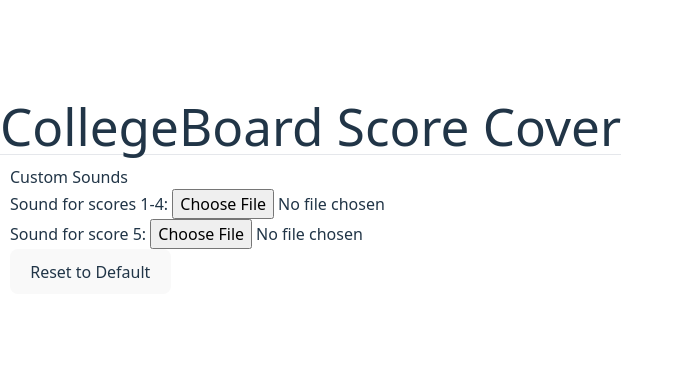
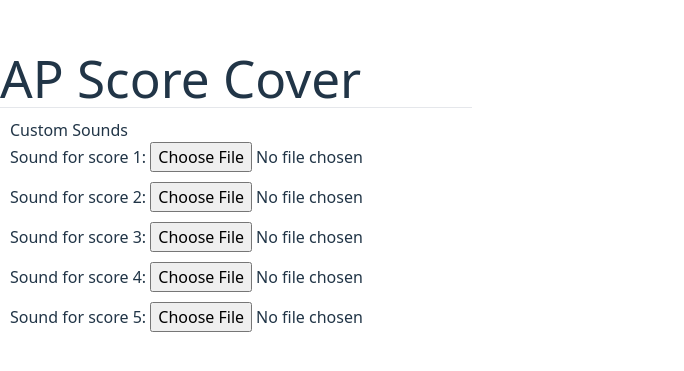
Before and after one commit to alaramartin/ap-score-cover, a React (Vite) app: page / in a window 1280 px wide. Shown: the part 199-570 px from the top of the page, without its empty margins (0-684 px from the left). Built offline with nearby package versions, Linux system fonts and the light colour scheme; the HTML template or start-up script is replaced by a standard one.

Commit message:
actually learned the basics of react and came back; struggling with saving the state of uploaded files when popup open/close

```diff
--- a/src/App.tsx
+++ b/src/App.tsx
@@ -1,4 +1,6 @@
-import Header from './components/Header.tsx'
+import Header from "./components/Header.tsx";
+import FileUpload from "./components/FileUpload.tsx";
+import { useState, useEffect } from "react";
 
 /*
 chrome.storage.local.set({ key: value }).then(() => {
@@ -17,40 +19,61 @@
 function App() {
   console.log("please");
 
-  const handleScoreUpload = async (e: React.ChangeEvent<HTMLInputElement>) => {
+  // initialize with the state in chrome.storage. if nothing in chrome.storage, then null
+  const [soundFileUploads, setSoundFileUpload] = useState<
+    Record<number, string | null>
+  >({
+    1: null,
+    2: null,
+    3: null,
+    4: null,
+    5: null,
+  });
+  // run when component first mounts
+  useEffect(() => {
+    chrome.storage.local.get(["soundUploads"]).then((result) => {
+      if (result.soundUploads) {
+        setSoundFileUpload(result.soundUploads);
+      }
+    });
+  }, []);
+
+  const handleScoreUpload =
+    (score: number) => async (e: React.ChangeEvent<HTMLInputElement>) => {
       console.log("handled");
 
       try {
         // get the inputted file
         const file = e.target.files?.[0];
         console.log(file);
+        // setFile(file);
         // json stringify the audio file in base64
         if (file) {
           const fileBase64 = await getBase64(file);
-        const score = e.target.id;
           console.log(score);
-        // save it as its number (as the key) with chrome.storage.local
-        chrome.storage.local.set({ [score] : fileBase64 }).then(() => {
-          console.log("set");
+
+          // save the state of the fileupload
+          const newState = { ...soundFileUploads, [score]: fileBase64 };
+          setSoundFileUpload(newState);
+          // save the state in chrome storage
+          await chrome.storage.local.set({
+            ["soundUploads"]: newState,
           });
-
-      }
-      else {
+        } else {
           console.log("nothing uploaded");
         }
-    }
-    catch (error) {
+      } catch (error) {
         console.error("failed to save sound", error);
       }
-  }
+    };
 
-  const resetSounds = async () => {
-    await chrome.storage.local.remove(['5', 'low']);
-    console.log("removed");
-  }
+  // const resetSounds = async () => {
+  //   await chrome.storage.local.remove(["uploads"]);
+  //   console.log("removed");
+  // };
 
   // convert a file to a base64 string, returns a promise
-  async function getBase64(file:File): Promise<string> {
+  async function getBase64(file: File): Promise<string> {
     return new Promise((resolve, reject) => {
       const reader = new FileReader();
       reader.readAsDataURL(file);
@@ -58,29 +81,34 @@
         resolve(reader.result as string);
       };
       reader.onerror = function (error) {
-        console.log('Error: ', error);
+        console.log("Error: ", error);
         reject(error);
       };
     });
   }
 
-  return(
-    <div>
+  const scores = [1, 2, 3, 4, 5];
+
+  return (
+    <>
       <Header />
-      <div style={{ padding: '10px' }}>
+      <div style={{ padding: "10px" }}>
         <h3>Custom Sounds</h3>
-        <div>
-          <label>Sound for scores 1-4: </label>
-          <input type="file" id="low" accept=".mp3,.wav,.ogg" onChange={handleScoreUpload} />
+        {scores.map((score) => (
+          <div key={score} style={{ marginBottom: "10px" }}>
+            <FileUpload onChange={handleScoreUpload(score)} score={score} />
+            {soundFileUploads[score] && (
+              <div
+                style={{ color: "green", fontSize: "12px", marginTop: "5px" }}
+              >
+                Custom sound uploaded
               </div>
-        <div>
-          <label>Sound for score 5: </label>
-          <input type="file" id="5" accept=".mp3,.wav,.ogg" onChange={handleScoreUpload} />
+            )}
           </div>
-        <button onClick={resetSounds}>Reset to Default</button>
+        ))}
       </div>
-    </div>
+    </>
   );
 }
 
-export default App
+export default App;
--- /dev/null
+++ b/src/components/FileUpload.tsx
@@ -0,0 +1,17 @@
+import React from "react";
+
+interface Props {
+  onChange: React.ChangeEventHandler<HTMLInputElement>;
+  score: number;
+}
+
+function FileUpload({ onChange, score }: Props) {
+  return (
+    <>
+      <label>Sound for score {score}: </label>
+      <input type="file" accept=".mp3,.wav,.ogg" onChange={onChange} />
+    </>
+  );
+}
+
+export default FileUpload;
--- a/src/components/Header.tsx
+++ b/src/components/Header.tsx
@@ -1,11 +1,10 @@
-
 function Header() {
-    return(
-        <header>
-            <h1>CollegeBoard Score Cover</h1>
-            <hr></hr>
-        </header>
-    );
+  return (
+    <header>
+      <h1>AP Score Cover</h1>
+      <hr></hr>
+    </header>
+  );
 }
 
-export default Header
+export default Header;
```
Also changed, not shown: src/blocker.ts (line endings or trailing spaces). Lines whose indentation alone changed are shown as unchanged.
